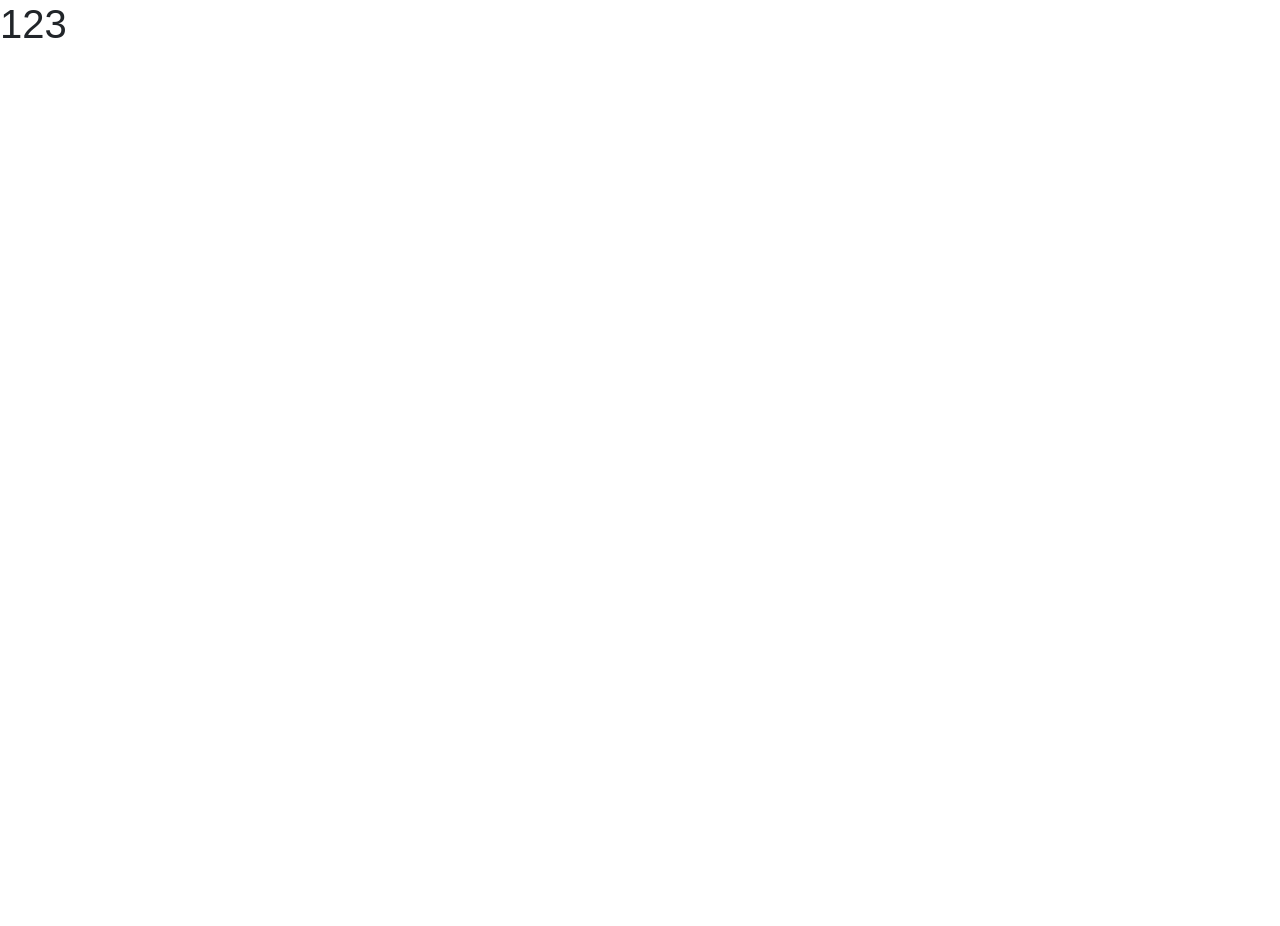
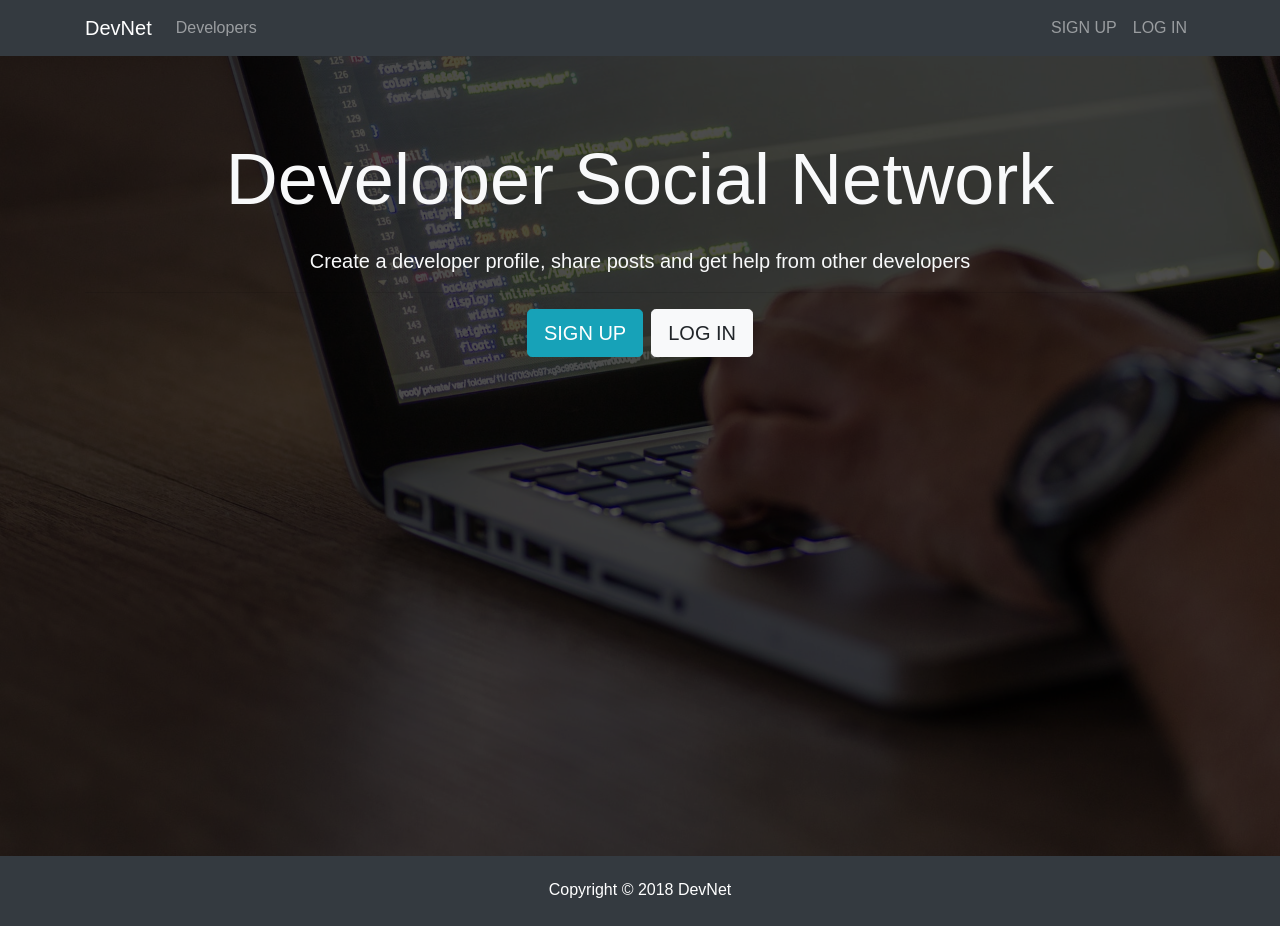
Before and after one commit to mikhail-kostiuk/Devnet, a React (Create React App) app in the folder client/: page / in a window 1280 px wide. Before the commit the page ends 800 px from the top, so only its background shows below. Built offline with nearby package versions, Linux system fonts and the light colour scheme.

Commit message:
Create basic layout

```diff
--- a/client/src/App.css
+++ b/client/src/App.css
@@ -0,0 +1,26 @@
+img {
+  width: 100%;
+}
+
+.landing {
+  position: relative;
+  background: url("./img/showcase.jpg") no-repeat;
+  background-size: cover;
+  background-position: center;
+  height: 100vh;
+  margin-top: -24px;
+  margin-bottom: -50px;
+}
+
+.landing-inner {
+  padding-top: 80px;
+}
+
+.dark-overlay {
+  background-color: rgba(0, 0, 0, 0.7);
+  position: absolute;
+  top: 0;
+  left: 0;
+  width: 100%;
+  height: 100%;
+}
--- a/client/src/App.js
+++ b/client/src/App.js
@@ -1,11 +1,16 @@
 import React, { Component } from "react";
 import "./App.css";
+import Navbar from "./components/layout/Navbar";
+import Footer from "./components/layout/Footer";
+import Landing from "./components/layout/Landing";
 
 class App extends Component {
   render() {
     return (
       <div className="App">
-        <h1>123</h1>
+        <Navbar />
+        <Landing />
+        <Footer />
       </div>
     );
   }
--- /dev/null
+++ b/client/src/components/layout/Footer.js
@@ -0,0 +1,11 @@
+import React from "react";
+
+const Footer = () => {
+  return (
+    <footer className="bg-dark text-white mt-5 p-4 text-center">
+      Copyright &copy; {new Date().getFullYear()} DevNet
+    </footer>
+  );
+};
+
+export default Footer;
--- /dev/null
+++ b/client/src/components/layout/Landing.js
@@ -0,0 +1,32 @@
+import React, { Component } from "react";
+
+class Landing extends Component {
+  render() {
+    return (
+      <div className="landing">
+        <div className="dark-overlay landing-inner text-light">
+          <div className="container">
+            <div className="row">
+              <div className="col-md-12 text-center">
+                <h1 className="display-3 mb-4">Developer Social Network</h1>
+                <p className="lead">
+                  Create a developer profile, share posts and get help from
+                  other developers
+                </p>
+                <hr />
+                <a className="btn btn-lg btn-info mr-2" href="register.html">
+                  SIGN UP
+                </a>
+                <a className="btn btn-lg btn-light" href="login.html">
+                  LOG IN
+                </a>
+              </div>
+            </div>
+          </div>
+        </div>
+      </div>
+    );
+  }
+}
+
+export default Landing;
--- /dev/null
+++ b/client/src/components/layout/Navbar.js
@@ -0,0 +1,48 @@
+import React, { Component } from "react";
+
+class Navbar extends Component {
+  render() {
+    return (
+      <nav className="navbar navbar-expand-sm navbar-dark bg-dark mb-4">
+        <div className="container">
+          <a className="navbar-brand" href="landing.html">
+            DevNet
+          </a>
+          <button
+            className="navbar-toggler"
+            type="button"
+            dataToggle="collapse"
+            dataTarget="#mobile-nav"
+          >
+            <span className="navbar-toggler-icon" />
+          </button>
+
+          <div className="collapse navbar-collapse" id="mobile-nav">
+            <ul className="navbar-nav mr-auto">
+              <li className="nav-item">
+                <a className="nav-link" href="profiles.html">
+                  Developers
+                </a>
+              </li>
+            </ul>
+
+            <ul className="navbar-nav ml-auto">
+              <li className="nav-item">
+                <a className="nav-link" href="register.html">
+                  SIGN UP
+                </a>
+              </li>
+              <li className="nav-item">
+                <a className="nav-link" href="login.html">
+                  LOG IN
+                </a>
+              </li>
+            </ul>
+          </div>
+        </div>
+      </nav>
+    );
+  }
+}
+
+export default Navbar;
```
Also changed, not shown: client/src/img/showcase.jpg (added).
